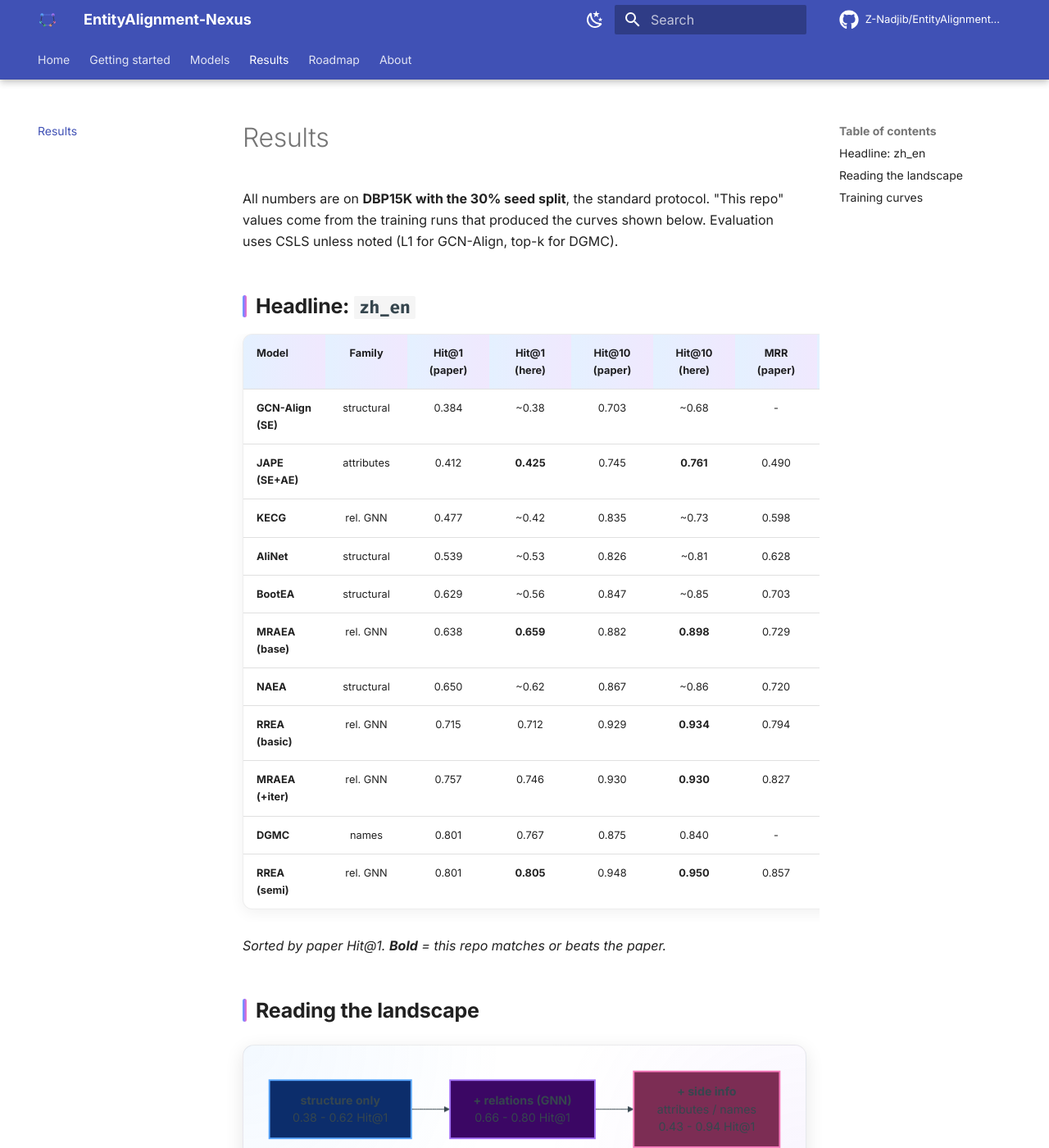
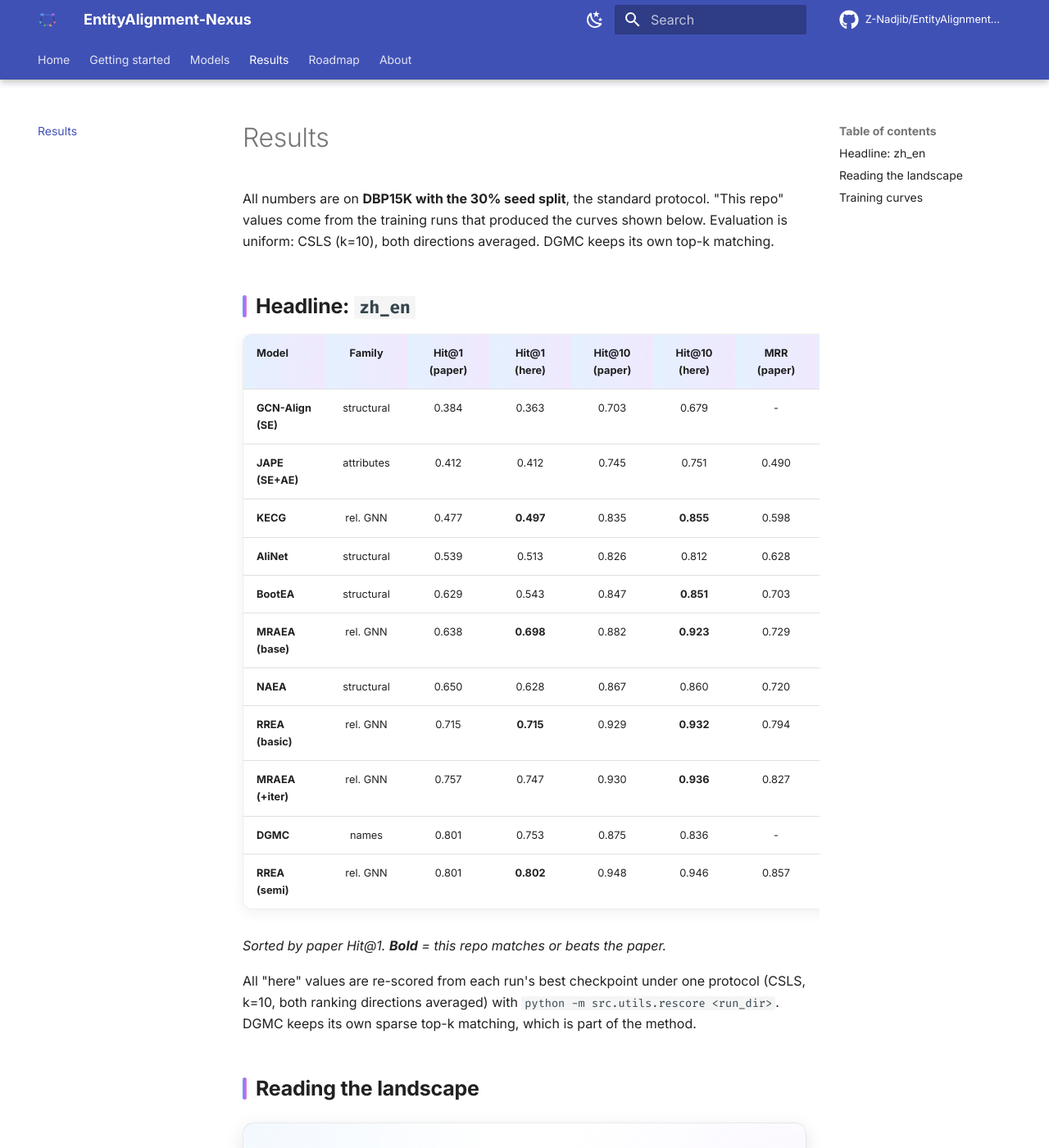
Before and after one commit to Z-Nadjib/EntityAlignment-Nexus, an MkDocs documentation site: the page built from docs/results.md, in a window 1280 px wide and 1400 px high. Shown: the whole window at 82% size. Built offline with MkDocs 1.6.1 and Material for MkDocs 9.7.7, drawn with Linux system fonts in a browser that asks for light colours; comment, search, counter and statistics services are not loaded.

Commit message:
docs: sync results with the re-scored uniform protocol
All zh_en numbers are re-scored from each run's best checkpoint under CSLS
k=10, both directions averaged. Notably KECG 0.42 -> 0.497 and MRAEA (base)
0.659 -> 0.698, both now above their published Hit@1.

Also drops the unsupported 'DGMC beats the paper on fr_en' claim, fixes the
stale logs/ path, and renames the console script to nexus-train.

```diff
--- a/docs/results.md
+++ b/docs/results.md
@@ -2,25 +2,29 @@
 
 All numbers are on **DBP15K with the 30% seed split**, the standard protocol. "This repo" values
 come from the training runs that produced the curves shown below.
-Evaluation uses CSLS unless noted (L1 for GCN-Align, top-k for DGMC).
+Evaluation is uniform: CSLS (k=10), both directions averaged. DGMC keeps its own top-k matching.
 
 ## Headline: `zh_en`
 
 | Model | Family | Hit@1 (paper) | **Hit@1 (here)** | Hit@10 (paper) | **Hit@10 (here)** | MRR (paper) | **MRR (here)** |
 |-------|:------:|:----:|:----:|:----:|:----:|:----:|:----:|
-| GCN-Align (SE) | structural | 0.384 | ~0.38 | 0.703 | ~0.68 | - | ~0.49 |
-| JAPE (SE+AE) | attributes | 0.412 | **0.425** | 0.745 | **0.761** | 0.490 | **0.537** |
-| KECG | rel. GNN | 0.477 | ~0.42 | 0.835 | ~0.73 | 0.598 | ~0.52 |
-| AliNet | structural | 0.539 | ~0.53 | 0.826 | ~0.81 | 0.628 | ~0.63 |
-| BootEA | structural | 0.629 | ~0.56 | 0.847 | ~0.85 | 0.703 | ~0.66 |
-| MRAEA (base) | rel. GNN | 0.638 | **0.659** | 0.882 | **0.898** | 0.729 | **0.746** |
-| NAEA | structural | 0.650 | ~0.62 | 0.867 | ~0.86 | 0.720 | ~0.70 |
-| RREA (basic) | rel. GNN | 0.715 | 0.712 | 0.929 | **0.934** | 0.794 | 0.793 |
-| MRAEA (+iter) | rel. GNN | 0.757 | 0.746 | 0.930 | **0.930** | 0.827 | 0.814 |
-| DGMC | names | 0.801 | 0.767 | 0.875 | 0.840 | - | - |
-| **RREA (semi)** | rel. GNN | 0.801 | **0.805** | 0.948 | **0.950** | 0.857 | **0.859** |
+| GCN-Align (SE) | structural | 0.384 | 0.363 | 0.703 | 0.679 | - | 0.475 |
+| JAPE (SE+AE) | attributes | 0.412 | 0.412 | 0.745 | 0.751 | 0.490 | 0.525 |
+| KECG | rel. GNN | 0.477 | **0.497** | 0.835 | **0.855** | 0.598 | **0.619** |
+| AliNet | structural | 0.539 | 0.513 | 0.826 | 0.812 | 0.628 | 0.621 |
+| BootEA | structural | 0.629 | 0.543 | 0.847 | **0.851** | 0.703 | 0.653 |
+| MRAEA (base) | rel. GNN | 0.638 | **0.698** | 0.882 | **0.923** | 0.729 | **0.780** |
+| NAEA | structural | 0.650 | 0.628 | 0.867 | 0.860 | 0.720 | 0.711 |
+| RREA (basic) | rel. GNN | 0.715 | **0.715** | 0.929 | **0.932** | 0.794 | **0.794** |
+| MRAEA (+iter) | rel. GNN | 0.757 | 0.747 | 0.930 | **0.936** | 0.827 | 0.817 |
+| DGMC | names | 0.801 | 0.753 | 0.875 | 0.836 | - | 0.783 |
+| **RREA (semi)** | rel. GNN | 0.801 | **0.802** | 0.948 | 0.946 | 0.857 | 0.857 |
 
 *Sorted by paper Hit@1. **Bold** = this repo matches or beats the paper.*
+
+All "here" values are re-scored from each run's best checkpoint under one protocol
+(CSLS, k=10, both ranking directions averaged) with `python -m src.utils.rescore <run_dir>`.
+DGMC keeps its own sparse top-k matching, which is part of the method.
 
 ## Reading the landscape
 
```
Also changed, not shown: README.md (+15 -14 lines), docs/models/kecg.md (+2 -2 lines), 1 other file.
